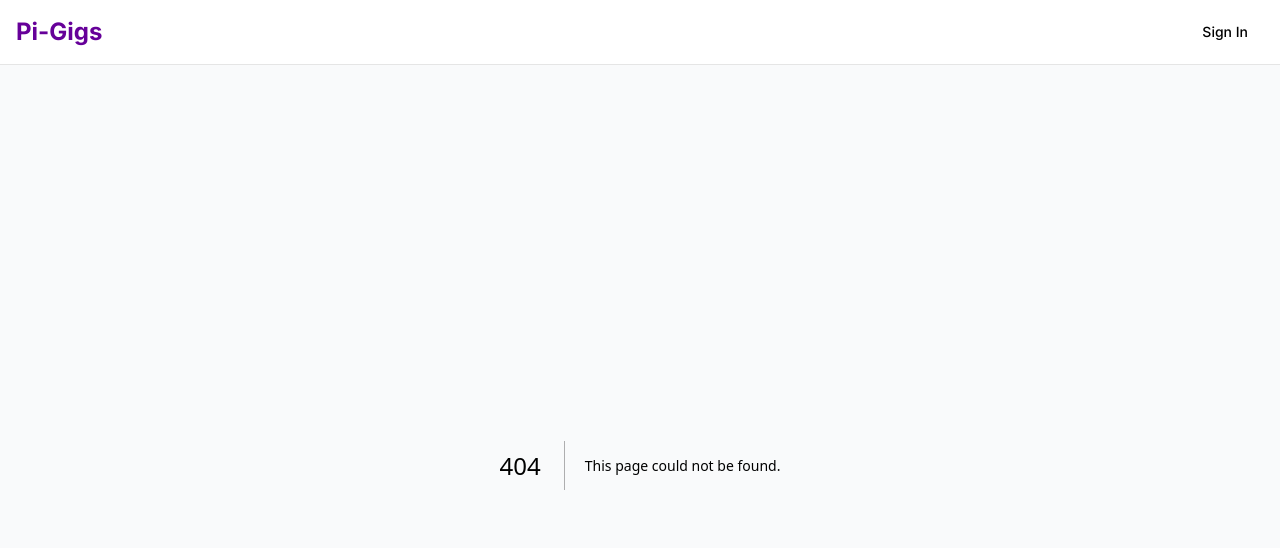
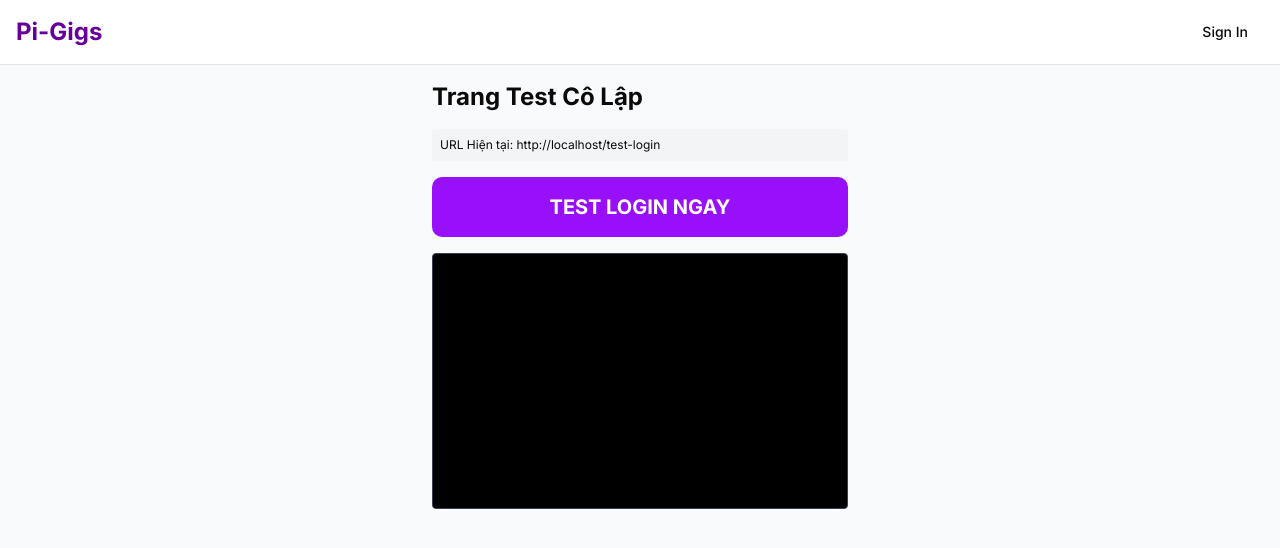
Before and after one commit to thuanvnnet/Pi-Gigs, a Next.js app: page /test-login in a window 1280 px wide. Before the commit this address had no page. Shown: the top 548 px of the page. Built offline with nearby package versions, Linux system fonts and the light colour scheme.

Commit message:
test login

```diff
--- /dev/null
+++ b/app/test-login/page.tsx
@@ -0,0 +1,77 @@
+"use client";
+
+import { useState } from "react";
+import Script from "next/script";
+
+export default function TestLoginPage() {
+  const [logs, setLogs] = useState<string[]>([]);
+
+  const addLog = (msg: string) => {
+    setLogs((prev) => [...prev, `${new Date().toLocaleTimeString()} - ${msg}`]);
+    console.log(msg);
+  };
+
+  const runTest = async () => {
+    addLog("🚀 Bắt đầu test...");
+
+    // @ts-ignore
+    if (!window.Pi) {
+      addLog("❌ Lỗi: window.Pi chưa tồn tại. Đợi SDK tải...");
+      return;
+    }
+
+    try {
+      // 1. Init
+      addLog("⚙️ Đang Init SDK...");
+      // @ts-ignore
+      window.Pi.init({ version: "2.0", sandbox: true });
+      addLog("✅ Init xong (hoặc đã init trước đó)");
+
+      // 2. Auth
+      addLog("⏳ Đang gọi authenticate...");
+      // @ts-ignore
+      const auth = await window.Pi.authenticate(["username", "payments"], {
+        onIncompletePaymentFound: (p: any) => addLog("⚠️ Treo đơn: " + p.paymentId)
+      });
+
+      addLog("🎉 THÀNH CÔNG RỰC RỠ!");
+      addLog("User: " + auth.user.username);
+      addLog("UID: " + auth.user.uid);
+      alert("Test Thành Công: " + auth.user.username);
+
+    } catch (err: any) {
+      addLog("❌ LỖI RỒI: " + err);
+      // Log chi tiết lỗi timeout
+      if (err.toString().includes("time out")) {
+        addLog("👉 Gợi ý: Lỗi Timeout 100% là do sai URL trong Portal.");
+        addLog("👉 URL hiện tại trình duyệt thấy: " + window.location.href);
+      }
+    }
+  };
+
+  return (
+    <div className="p-4 max-w-md mx-auto">
+      <h1 className="text-2xl font-bold mb-4">Trang Test Cô Lập</h1>
+
+      <div className="mb-4 p-2 bg-gray-100 rounded text-xs break-all">
+        URL Hiện tại: {typeof window !== 'undefined' ? window.location.href : ''}
+      </div>
+
+      <button
+        onClick={runTest}
+        className="w-full bg-purple-600 text-white p-4 rounded-lg font-bold text-xl active:bg-purple-800"
+      >
+        TEST LOGIN NGAY
+      </button>
+
+      <div className="mt-4 bg-black text-green-400 p-2 rounded h-64 overflow-auto text-sm font-mono border border-gray-700">
+        {logs.map((log, i) => (
+          <div key={i} className="border-b border-gray-800 py-1">{log}</div>
+        ))}
+      </div>
+
+      {/* Load SDK thủ công ở đây để chắc chắn nó có mặt */}
+      <Script src="https://sdk.minepi.com/pi-sdk.js" strategy="afterInteractive" />
+    </div>
+  );
+}
```
